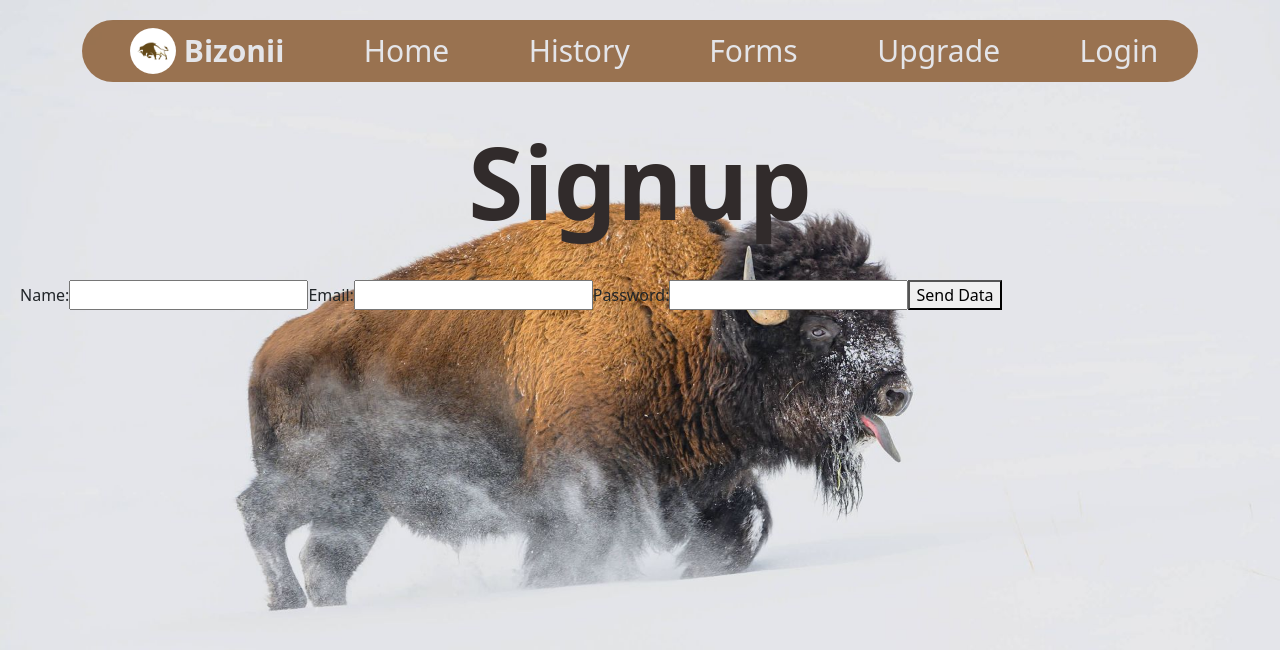
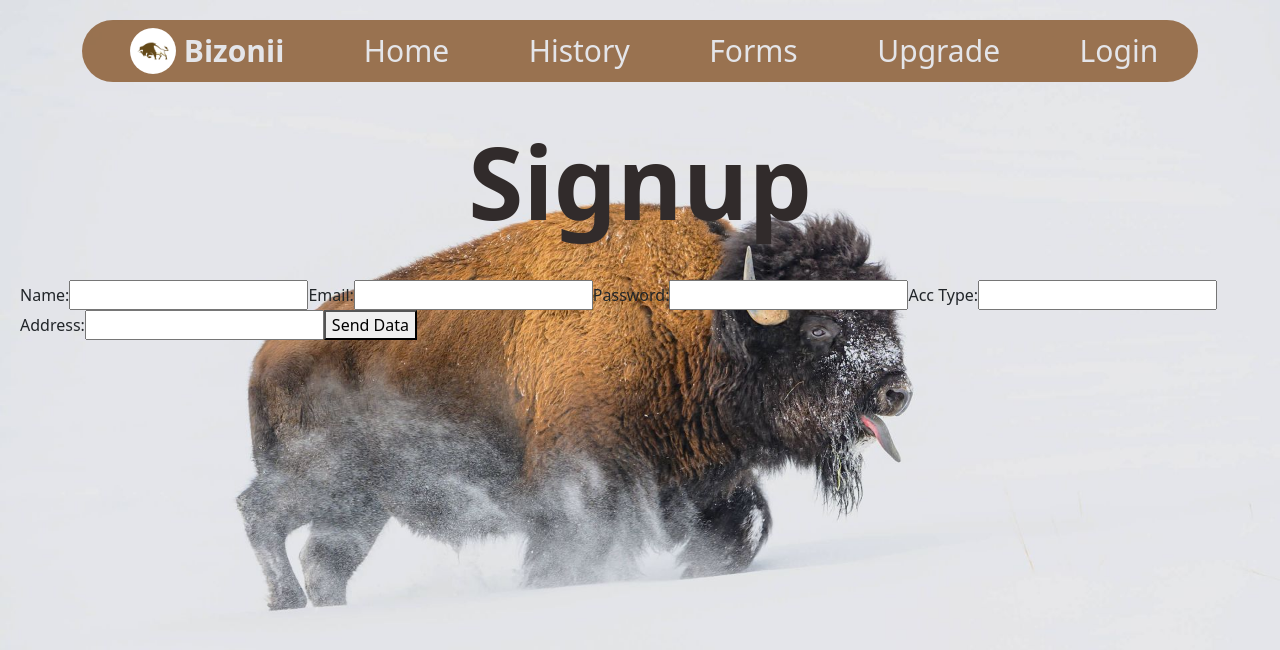
Before and after one commit to Olar-Alex-Student/Front-End, a React (Vite) app: page /signup in a window 1280 px wide. Shown: the top 650 px of the page. Built offline with nearby package versions, Linux system fonts and the light colour scheme.

Commit message:
Change Get User

```diff
--- a/src/components/CreateUser.jsx
+++ b/src/components/CreateUser.jsx
@@ -2,14 +2,22 @@ import React, { useEffect, useState } from 'react';
 import axios from 'axios';
 
 export const CreateUser = () => {
-  const [data, setData] = useState({ name: '', email: '', password: '' });
+  const [data, setData] = useState({ name: '', email: '', password: '', account_type: '',
+  address: '' });
   const [error, setError] = useState(null);
   const [success, setSuccess] = useState(false);
-  const CORS_PROXY = 'https://cors-anywhere.herokuapp.com/';
+
+
 
   const postData = async () => {
     try {
-      await axios.post(`${CORS_PROXY}https://bizoni-backend-apis.azurewebsites.net/api/v1/users`, data);
+      await axios.post(`https://bizoni-backend-apis.azurewebsites.net/api/v1/users`, {
+  "name": "Vizitiu Valentinaaa",
+  "email": "poggers1234@pogmail.comaaaa",
+  "password": "1234aaaa",
+  "account_type": "individual",
+  "address": "7353 South St. Braintree, MA 02184aaaa"
+});
       setSuccess(true);
     } catch (error) {
       setError(error.message);
@@ -28,7 +36,7 @@ export const CreateUser = () => {
 
   const handleSubmit = (event) => {
     event.preventDefault();
-    if (data.name && data.email && data.password) {
+    if (data.name && data.email && data.password && data.account_type && data.address) {
       setError(null);
       setSuccess(false);
       postData();
@@ -53,6 +61,14 @@ export const CreateUser = () => {
         Password:
         <input type="password" name="password" value={data.password} onChange={handleChange} />
       </label>
+      <label>
+        Acc Type:
+        <input type="text" name="account_type" value={data.account_type} onChange={handleChange} />
+      </label>
+      <label>
+        Address:
+        <input type="text" name="address" value={data.address} onChange={handleChange} />
+      </label>
       <button type="submit">Send Data</button>
     </form>
   );
```
